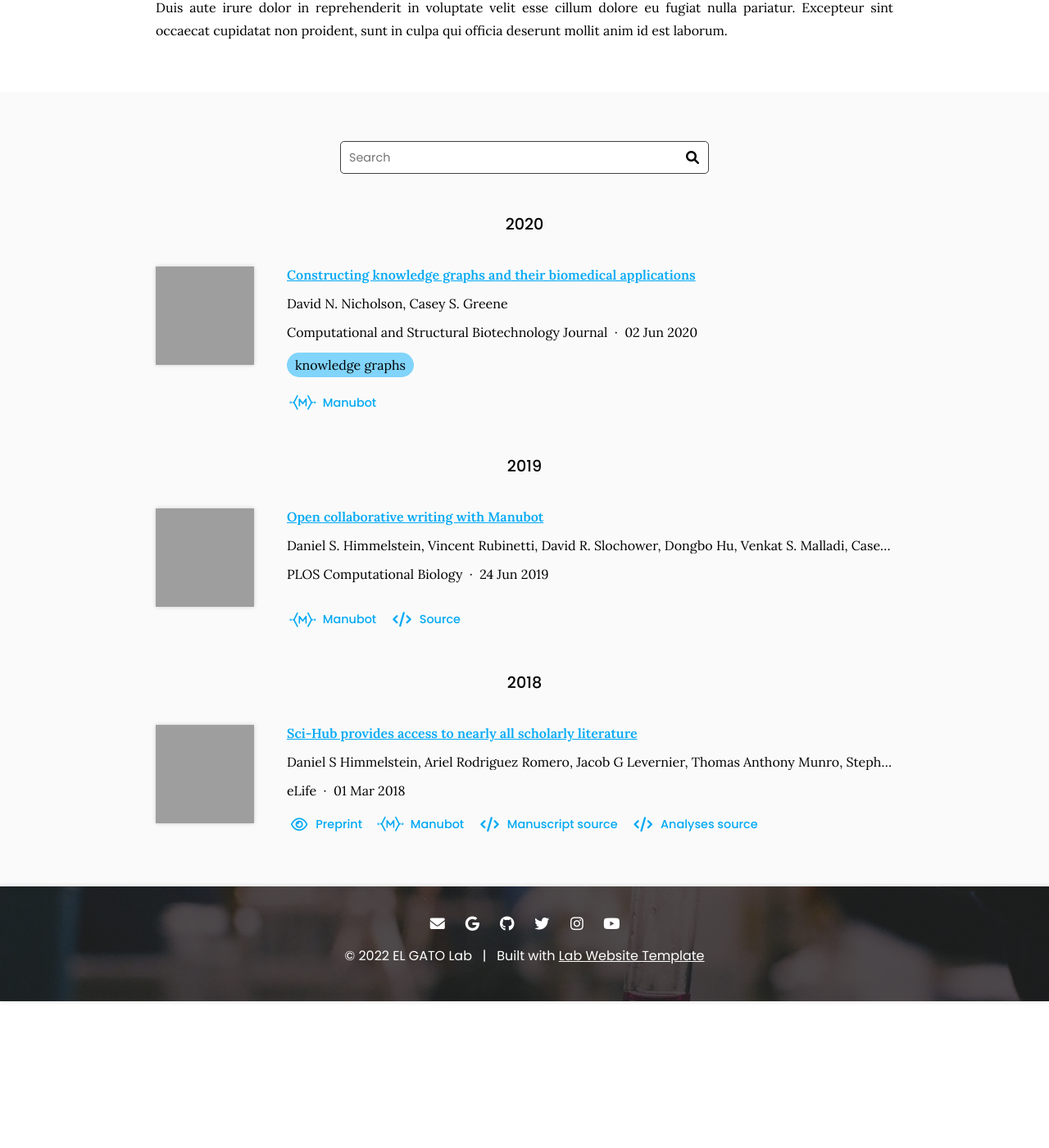
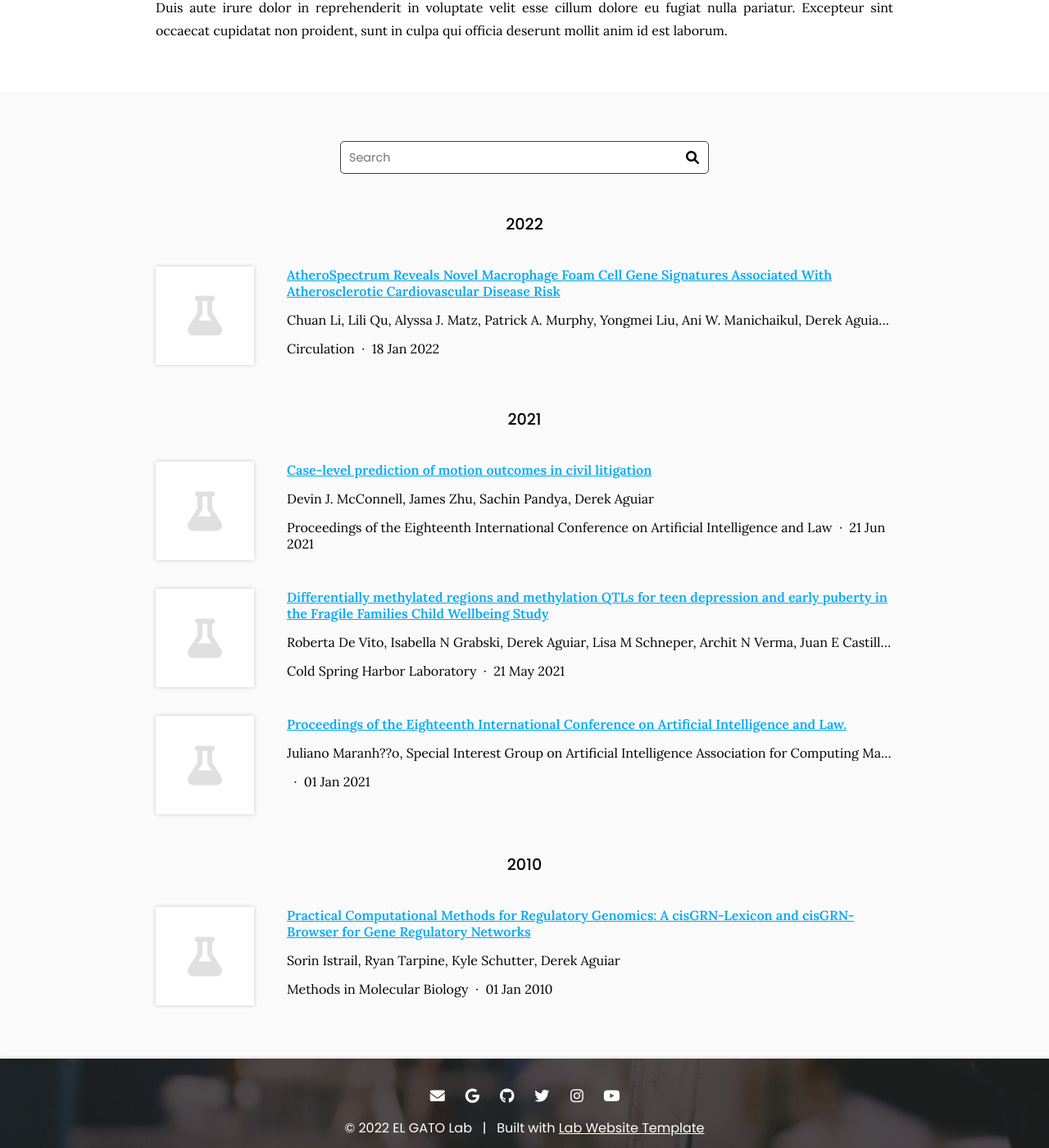
Before and after one commit to bayesomicslab/bayesomicslab.github.io, a Jekyll site: the page built from publications/index.md, in a window 1280 px wide and 1400 px high, scrolled down 321 px. Shown: the whole window at 82% size. Built offline with Jekyll 4.4.1, drawn with Linux system fonts in a browser that asks for light colours; before the commit the page ends 1542 px from its top, so only the background shows below that; grey boxes are pictures that could not be loaded.

Commit message:
new citations

```diff
--- a/_data/citations.yaml
+++ b/_data/citations.yaml
@@ -1,64 +1,85 @@
 # DO NOT EDIT, GENERATED AUTOMATICALLY FROM SOURCES.YAML (AND ELSEWHERE)
 # See https://github.com/greenelab/lab-website-template/wiki/Citations
 
-- id: doi:10.1016/j.csbj.2020.05.017
-  title: Constructing knowledge graphs and their biomedical applications
+- id: doi:10.1161/CIRCULATIONAHA.121.054285
+  title: AtheroSpectrum Reveals Novel Macrophage Foam Cell Gene Signatures Associated
+    With Atherosclerotic Cardiovascular Disease Risk
   authors:
-  - David N. Nicholson
-  - Casey S. Greene
-  publisher: Computational and Structural Biotechnology Journal
-  date: '2020-06-02'
-  link: https://doi.org/gg7m48
-  image: https://ars.els-cdn.com/content/image/1-s2.0-S2001037020302804-gr1.jpg
-  extra-links:
-  - type: manubot
-    link: https://greenelab.github.io/knowledge-graph-review/
-  tags:
-  - knowledge graphs
-- id: doi:10.1371/journal.pcbi.1007128
-  title: Open collaborative writing with Manubot
+  - Chuan Li
+  - Lili Qu
+  - Alyssa J. Matz
+  - Patrick A. Murphy
+  - Yongmei Liu
+  - Ani W. Manichaikul
+  - Derek Aguiar
+  - Stephen S. Rich
+  - David M. Herrington
+  - David Vu
+  - W. Craig Johnson
+  - Jerome I. Rotter
+  - Wendy S. Post
+  - Anthony T. Vella
+  - Annabelle Rodriguez-Oquendo
+  - Beiyan Zhou
+  publisher: Circulation
+  date: '2022-01-18'
+  link: https://doi.org/gnt2zh
+  orcid: 0000-0001-9166-8783
+  page: derek-aguiar
+- id: isbn:9781450385268
+  title: Proceedings of the Eighteenth International Conference on Artificial Intelligence
+    and Law.
   authors:
-  - Daniel S. Himmelstein
-  - Vincent Rubinetti
-  - David R. Slochower
-  - Dongbo Hu
-  - Venkat S. Malladi
-  - Casey S. Greene
-  - Anthony Gitter
-  publisher: PLOS Computational Biology
-  date: '2019-06-24'
-  link: https://doi.org/c7np
-  image: https://journals.plos.org/ploscompbiol/article/figure/image?size=inline&id=info:doi/10.1371/journal.pcbi.1007128.g001&rev=2
-  repo: greenelab/meta-review
-  extra-links:
-  - type: manubot
-    link: https://greenelab.github.io/meta-review/
-  - type: source
-    link: https://github.com/greenelab/meta-review
-  - type: website
-    link: http://manubot.org/
-- id: doi:10.7554/eLife.32822
-  title: Sci-Hub provides access to nearly all scholarly literature
+  - Juliano Maranh??o
+  - Special Interest Group on Artificial Intelligence Association for Computing Machinery
+  publisher: ''
+  date: '2021-01-01'
+  link: https://dl.acm.org/action/showBook?doi=10.1145/3462757
+  orcid: 0000-0001-9166-8783
+  page: derek-aguiar
+- id: doi:10.1145/3462757.3466101
+  title: Case-level prediction of motion outcomes in civil litigation
   authors:
-  - Daniel S Himmelstein
-  - Ariel Rodriguez Romero
-  - Jacob G Levernier
-  - Thomas Anthony Munro
-  - Stephen Reid McLaughlin
-  - Bastian Greshake Tzovaras
-  - Casey S Greene
-  publisher: eLife
-  date: '2018-03-01'
-  link: https://doi.org/ckcj
-  image: https://iiif.elifesciences.org/lax:32822%2Felife-32822-fig8-v3.tif/full/863,/0/default.webp
-  extra-links:
-  - type: preprint
-    link: https://doi.org/10.7287/peerj.preprints.3100v1
-  - type: manubot
-    link: https://greenelab.github.io/scihub-manuscript/
-  - type: source
-    link: https://github.com/greenelab/scihub-manuscript
-    text: Manuscript source
-  - type: source
-    link: https://github.com/greenelab/scihub
-    text: Analyses source
+  - Devin J. McConnell
+  - James Zhu
+  - Sachin Pandya
+  - Derek Aguiar
+  publisher: Proceedings of the Eighteenth International Conference on Artificial
+    Intelligence and Law
+  date: '2021-06-21'
+  link: https://doi.org/gp6v7k
+  orcid: 0000-0001-9166-8783
+  page: derek-aguiar
+- id: doi:10.1101/2021.05.20.444959
+  title: Differentially methylated regions and methylation QTLs for teen depression
+    and early puberty in the Fragile Families Child Wellbeing Study
+  authors:
+  - Roberta De Vito
+  - Isabella N Grabski
+  - Derek Aguiar
+  - Lisa M Schneper
+  - Archit N Verma
+  - Juan E Castillo-Fernandez
+  - Colter Mitchell
+  - Jordana Tzenova Bell
+  - Sara McLanahan
+  - Daniel A Notterman
+  - Barbara E Engelhardt
+  publisher: Cold Spring Harbor Laboratory
+  date: '2021-05-21'
+  link: https://doi.org/gp6v7m
+  orcid: 0000-0001-9166-8783
+  page: derek-aguiar
+- id: doi:10.1007/978-1-60761-854-6_22
+  title: 'Practical Computational Methods for Regulatory Genomics: A cisGRN-Lexicon
+    and cisGRN-Browser for Gene Regulatory Networks'
+  authors:
+  - Sorin Istrail
+  - Ryan Tarpine
+  - Kyle Schutter
+  - Derek Aguiar
+  publisher: Methods in Molecular Biology
+  date: '2010-01-01'
+  link: https://doi.org/c63h8h
+  orcid: 0000-0001-9166-8783
+  page: derek-aguiar
--- a/_data/sources.yaml
+++ b/_data/sources.yaml
@@ -1,33 +1,21 @@
-- id: doi:10.1016/j.csbj.2020.05.017
-  image: https://ars.els-cdn.com/content/image/1-s2.0-S2001037020302804-gr1.jpg
-  date: 2020-6-2
-  extra-links:
-    - type: manubot
-      link: https://greenelab.github.io/knowledge-graph-review/
+- id: 10.1089/cmb.2012.0084
+  image: https://www.derekaguiar.com/images/hcgraph.png
+  #date: 2020-6-2
   tags:
-    - knowledge graphs
+    - computational biology
 
-- id: doi:10.1371/journal.pcbi.1007128
-  image: https://journals.plos.org/ploscompbiol/article/figure/image?size=inline&id=info:doi/10.1371/journal.pcbi.1007128.g001&rev=2
-  repo: greenelab/meta-review
-  extra-links:
-    - type: manubot
-      link: https://greenelab.github.io/meta-review/
-    - type: source
-      link: https://github.com/greenelab/meta-review
-    - type: website
-      link: http://manubot.org/
 
-- id: doi:10.7554/eLife.32822
-  image: https://iiif.elifesciences.org/lax:32822%2Felife-32822-fig8-v3.tif/full/863,/0/default.webp
-  extra-links:
-    - type: preprint
-      link: https://doi.org/10.7287/peerj.preprints.3100v1
-    - type: manubot
-      link: https://greenelab.github.io/scihub-manuscript/
-    - type: source
-      link: https://github.com/greenelab/scihub-manuscript
-      text: Manuscript source
-    - type: source
-      link: https://github.com/greenelab/scihub
-      text: Analyses source
+# - id: doi:10.7554/eLife.32822
+  # image: https://iiif.elifesciences.org/lax:32822%2Felife-32822-fig8-v3.tif/full/863,/0/default.webp
+  # repo: greenelab/meta-review
+  # extra-links:
+    # - type: preprint
+      # link: https://doi.org/10.7287/peerj.preprints.3100v1
+    # - type: manubot
+      # link: https://greenelab.github.io/scihub-manuscript/
+    # - type: source
+      # link: https://github.com/greenelab/scihub-manuscript
+      # text: Manuscript source
+    # - type: source
+      # link: https://github.com/greenelab/scihub
+      # text: Analyses source
```
